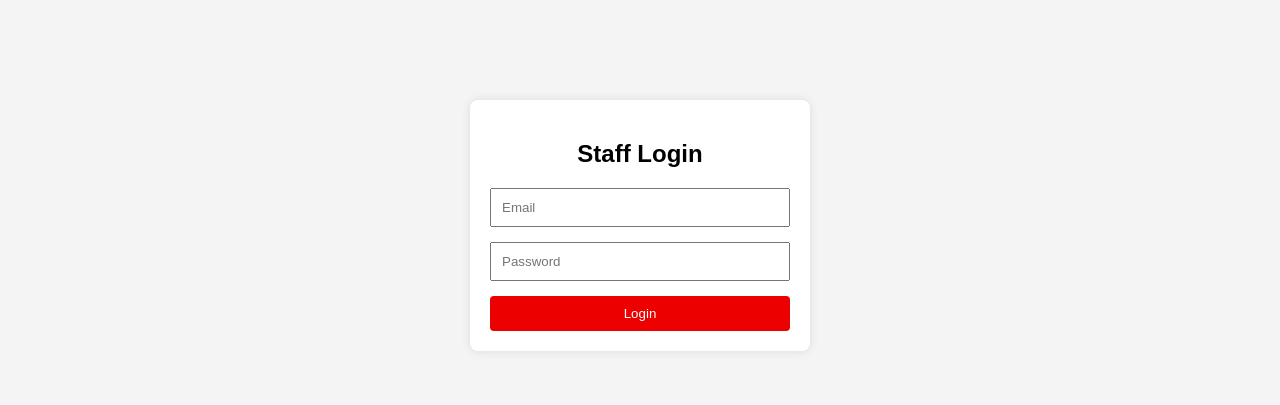
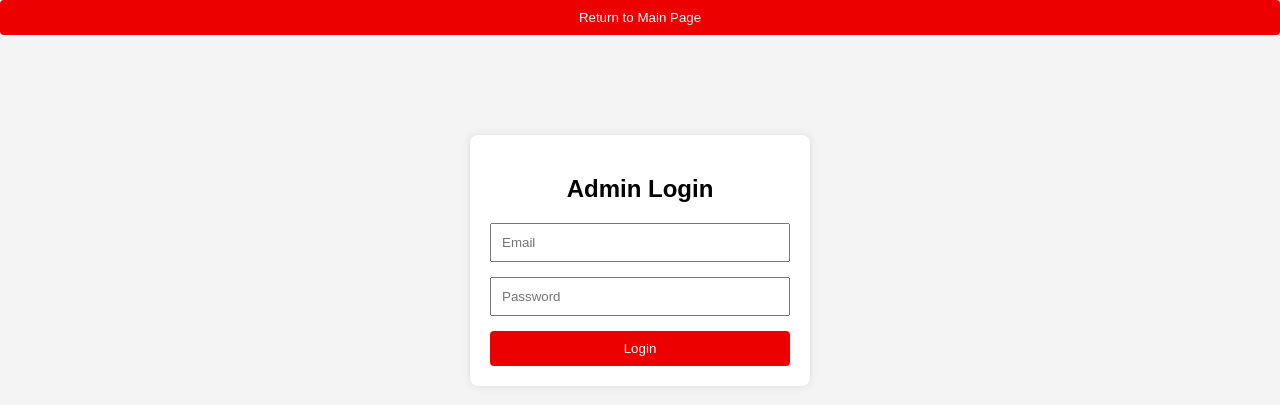
Before and after one commit to Jackson-Stewart/ac31007-Assignment-Repo, a PHP site: page /login.php in a window 1280 px wide. Shown: the top 405 px of the page. Run offline with PHP 8.4, Linux system fonts and the light colour scheme.

Commit message:
added navbar with return button, added comments and other small fixes

```diff
--- a/login.php
+++ b/login.php
@@ -8,14 +8,25 @@ session_start();
     <meta charset="UTF-8">
     <meta name="viewport" content="width=device-width, initial-scale=1.0">
     <link rel="stylesheet" href="login.css">
-    <title>Staff Login Page</title>
+    <title>Admin Login Page</title>
 </head>
 
 <body>
+
+    <!-- navigation bar at the top of the page, has return button which redirects to index.html -->
+    <nav>
+        <div class="navbar">
+            <div class="nav-buttons">
+                <a href="index.html"><button class="return-button">Return to Main Page</button></a>
+            </div>
+        </div>
+    </nav>
+
     <div id="login-container">
-        <h2>Staff Login</h2>
+        <h2>Admin Login</h2>
 
         <?php
+        //database connection file
         include 'dbconnection.php';
 
         // this checks if the form is submitted
@@ -28,23 +39,23 @@ session_start();
 
 
             // query to check user credentials
-            $queryStaff = "SELECT * FROM login_data WHERE email = :email AND password = :password";
+            $queryAdmin = "SELECT * FROM login_data WHERE email = :email AND password = :password";
 
-            $stmtStaff = $con->prepare($queryStaff);
-            $stmtStaff->bindParam(':email', $inputEmail);
-            $stmtStaff->bindParam(':password', $inputPassword);
-            $stmtStaff->execute();
+            $stmtAdmin = $con->prepare($queryAdmin);
+            $stmtAdmin->bindParam(':email', $inputEmail);
+            $stmtAdmin->bindParam(':password', $inputPassword);
+            $stmtAdmin->execute();
 
-            // Check if data found
-            if ($stmtStaff->rowCount() > 0)
+            // check if data found
+            if ($stmtAdmin->rowCount() > 0)
             {
-                $user = $stmtStaff->fetch(PDO::FETCH_ASSOC);
+                $user = $stmtAdmin->fetch(PDO::FETCH_ASSOC);
 
-                // Store user information in the session
-                $_SESSION['staffID'] = $user['staffID']; // Adjust the key and value according to your database structure
+                // store user information in the session
+                $_SESSION['staffID'] = $user['staffID'];
                 $_SESSION['role'] = $user['role'];
 
-                // Redirect to the appropriate page based on the role
+                // redirect to the adminpage
                 if ($_SESSION['role'] == "Admin")
                     {
                     header("Location: adminpage.php");
@@ -52,6 +63,7 @@ session_start();
                     }
             }
 
+            // error message if incorrect login info entered
             else
             {
                 echo "<p style='color: red;'>Invalid username or password.</p>";
@@ -60,10 +72,11 @@ session_start();
 
         ?>
 
+        <!-- this is the form which is used to get email and password input from the user -->
         <form method="post" action="">
             <input type="text" name="email" placeholder="Email" required>
             <input type="password" name="password" placeholder="Password" required>
-            <button type="submit">Login</button>
+            <button type="submit" class ="login-button">Login</button>
         </form>
     </div>
 </body>
```
